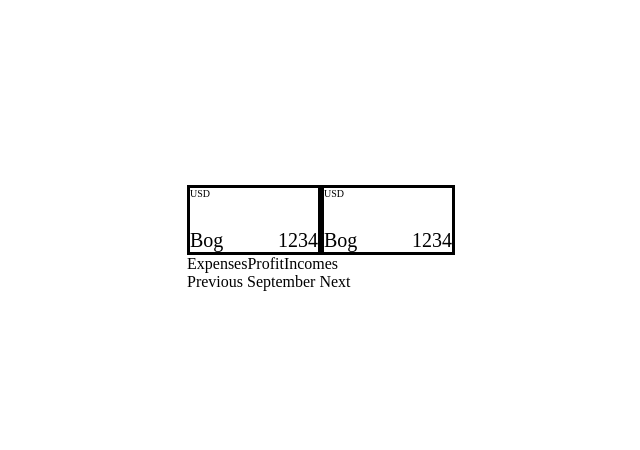
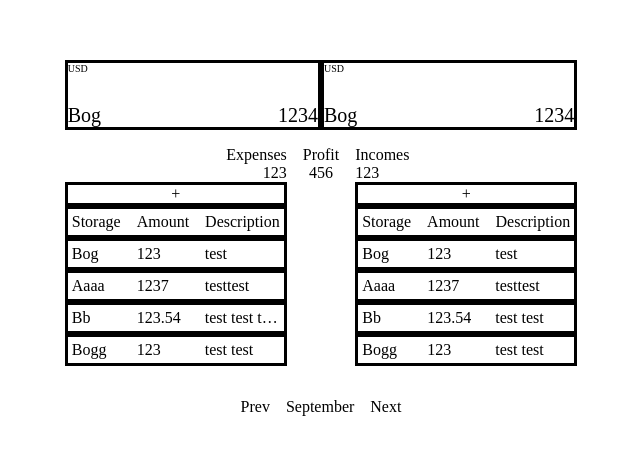
Before and after one commit to VasiliiKirillov/giftbox, a React (Vite) app: page / in a window 1280 px wide. Shown: the part 162-612 px from the top of the page, without its empty margins (319-959 px from the left). Built offline with nearby package versions, Linux system fonts and the light colour scheme.

Commit message:
Add Expenses, Incomes, Profit, AccountingTable

```diff
--- a/src/components/Accounting.tsx
+++ b/src/components/Accounting.tsx
@@ -1,12 +1,15 @@
 import { memo } from 'react';
 import styled from 'styled-components';
+import { Expenses } from './Expenses';
+import { Incomes } from './Incomes';
+import { Profit } from './Profit';
 
 export const Accounting = memo(() => {
   return (
     <AccountingStyled>
-      <div>Expenses</div>
-      <div>Profit</div>
-      <div>Incomes</div>
+      <Expenses />
+      <Profit />
+      <Incomes />
     </AccountingStyled>
   );
 });
@@ -15,4 +18,6 @@ export const Accounting = memo(() => {
 const AccountingStyled = styled.div`
   display: flex;
   flex-direction: row;
+  justify-content: center;
+  margin-bottom: 32px;
 `;
--- /dev/null
+++ b/src/components/AccountingTable.tsx
@@ -0,0 +1,91 @@
+import { FC, memo, useState } from 'react';
+import styled from 'styled-components';
+
+type AccountingRecord = {
+  storage: string;
+  amount: number;
+  description: string;
+};
+
+type AccountingTableProps = {
+  data: Array<AccountingRecord>;
+};
+
+export const AccountingTable: FC<AccountingTableProps> = memo(({ data }) => {
+  const [storageRef, setStorageRef] = useState<HTMLDivElement | null>(null);
+  const [amountRef, setAmountRef] = useState<HTMLDivElement | null>(null);
+  const [descriptionRef, setDescriptionRef] = useState<HTMLDivElement | null>(
+    null
+  );
+  return (
+    <AccountingTableStyled>
+      <AddNewButtonStyled>+</AddNewButtonStyled>
+      <RecordContainerStyled>
+        <TitleStorageStyled ref={(newRef) => setStorageRef(newRef)}>
+          Storage
+        </TitleStorageStyled>
+        <TitleAmountStyled ref={(newRef) => setAmountRef(newRef)}>
+          Amount
+        </TitleAmountStyled>
+        <TitleDescriptionStyled ref={(newRef) => setDescriptionRef(newRef)}>
+          Description
+        </TitleDescriptionStyled>
+      </RecordContainerStyled>
+      {data.map((record) => {
+        return (
+          <RecordContainerStyled>
+            <RecordItemStyled width={storageRef?.clientWidth ?? 0}>
+              {record.storage}
+            </RecordItemStyled>
+            <RecordItemStyled width={amountRef?.clientWidth ?? 0}>
+              {record.amount}
+            </RecordItemStyled>
+            <RecordItemStyled width={descriptionRef?.clientWidth ?? 0}>
+              {record.description}
+            </RecordItemStyled>
+          </RecordContainerStyled>
+        );
+      })}
+    </AccountingTableStyled>
+  );
+});
+
+// styles
+const TitleStorageStyled = styled.div`
+  padding: 4px;
+`;
+
+const TitleAmountStyled = styled.div`
+  padding: 4px;
+`;
+
+const TitleDescriptionStyled = styled.div`
+  padding: 4px;
+`;
+
+const RecordItemStyled = styled.div<{ width: number }>`
+  padding: 4px;
+  box-sizing: border-box;
+  width: ${(props) => props.width}px;
+  white-space: nowrap;
+  overflow: hidden;
+  text-overflow: ellipsis;
+`;
+
+const RecordContainerStyled = styled.div`
+  display: flex;
+  flex-direction: row;
+  border: solid;
+  gap: 8px;
+`;
+
+const AddNewButtonStyled = styled.div`
+  display: flex;
+  justify-content: center;
+  border: solid;
+`;
+
+const AccountingTableStyled = styled.div`
+  display: flex;
+  flex-direction: column;
+`;
--- a/src/components/Calendar.tsx
+++ b/src/components/Calendar.tsx
@@ -2,11 +2,23 @@ import { memo } from 'react';
 import styled from 'styled-components';
 
 export const Calendar = memo(() => {
-  return <CalendarStyled>Previous September Next</CalendarStyled>;
+  return (
+    <CalendarStyled>
+      <NavigationButtonStyled>Prev</NavigationButtonStyled>
+      <CalendarButtonStyled>September</CalendarButtonStyled>
+      <NavigationButtonStyled>Next</NavigationButtonStyled>
+    </CalendarStyled>
+  );
 });
 
 // styles
+const CalendarButtonStyled = styled.div``;
+
+const NavigationButtonStyled = styled.div``;
+
 const CalendarStyled = styled.div`
   display: flex;
   flex-direction: row;
+  justify-content: center;
+  gap: 16px;
 `;
--- /dev/null
+++ b/src/components/Expenses.tsx
@@ -0,0 +1,54 @@
+import React, { memo } from 'react';
+import styled from 'styled-components';
+import { AccountingTable } from './AccountingTable';
+
+export const Expenses = memo(() => {
+  return (
+    <ExpensesStyled>
+      <ExpensesInfoStyled>
+        <ExpensesTitleStyled>Expenses</ExpensesTitleStyled>
+        <ExpensesSumStyled>123</ExpensesSumStyled>
+        <AccountingTable data={expensesData} />
+      </ExpensesInfoStyled>
+    </ExpensesStyled>
+  );
+});
+
+// styles
+const ExpensesSumStyled = styled.div``;
+
+const ExpensesTitleStyled = styled.div``;
+
+const ExpensesInfoStyled = styled.div`
+  display: flex;
+  flex-direction: column;
+  align-items: end;
+`;
+
+const ExpensesStyled = styled.div`
+  display: flex;
+  flex-direction: column;
+`;
+
+const expensesData = [
+  {
+    storage: 'Bog',
+    amount: 123,
+    description: 'test',
+  },
+  {
+    storage: 'Aaaa',
+    amount: 1237,
+    description: 'testtest',
+  },
+  {
+    storage: 'Bb',
+    amount: 123.54,
+    description: 'test test test test',
+  },
+  {
+    storage: 'Bogg',
+    amount: 123,
+    description: 'test test',
+  },
+];
--- /dev/null
+++ b/src/components/Incomes.tsx
@@ -0,0 +1,54 @@
+import React, { memo } from 'react';
+import styled from 'styled-components';
+import { AccountingTable } from './AccountingTable';
+
+export const Incomes = memo(() => {
+  return (
+    <IncomesStyled>
+      <IncomesInfoStyled>
+        <IncomesTitleStyled>Incomes</IncomesTitleStyled>
+        <IncomesSumStyled>123</IncomesSumStyled>
+        <AccountingTable data={incomesData} />
+      </IncomesInfoStyled>
+    </IncomesStyled>
+  );
+});
+
+// styles
+const IncomesSumStyled = styled.div``;
+
+const IncomesTitleStyled = styled.div``;
+
+const IncomesInfoStyled = styled.div`
+  display: flex;
+  flex-direction: column;
+  align-items: start;
+`;
+
+const IncomesStyled = styled.div`
+  display: flex;
+  flex-direction: column;
+`;
+
+const incomesData = [
+  {
+    storage: 'Bog',
+    amount: 123,
+    description: 'test',
+  },
+  {
+    storage: 'Aaaa',
+    amount: 1237,
+    description: 'testtest',
+  },
+  {
+    storage: 'Bb',
+    amount: 123.54,
+    description: 'test test',
+  },
+  {
+    storage: 'Bogg',
+    amount: 123,
+    description: 'test test',
+  },
+];
--- /dev/null
+++ b/src/components/Profit.tsx
@@ -0,0 +1,23 @@
+import { memo } from 'react';
+import styled from 'styled-components';
+
+export const Profit = memo(() => {
+  return (
+    <ProfitStyled>
+      <ProfitTitleStyled>Profit</ProfitTitleStyled>
+      <ProfitSumStyled>456</ProfitSumStyled>
+    </ProfitStyled>
+  );
+});
+
+// styles
+const ProfitSumStyled = styled.div``;
+
+const ProfitTitleStyled = styled.div``;
+
+const ProfitStyled = styled.div`
+  display: flex;
+  flex-direction: column;
+  align-items: center;
+  margin: 0 16px;
+`;
--- a/src/components/Storage.tsx
+++ b/src/components/Storage.tsx
@@ -21,6 +21,7 @@ const StorageStyled = styled.div`
   min-width: 128px;
   min-height: 64px;
   justify-content: space-between;
+  flex-grow: 1;
 `;
 
 const StorageDataStyled = styled.div`
--- a/src/components/Storages.tsx
+++ b/src/components/Storages.tsx
@@ -15,4 +15,5 @@ export const Storages = memo(() => {
 const StoragesStyled = styled.div`
   display: flex;
   flex-direction: row;
+  margin-bottom: 16px;
 `;
```
